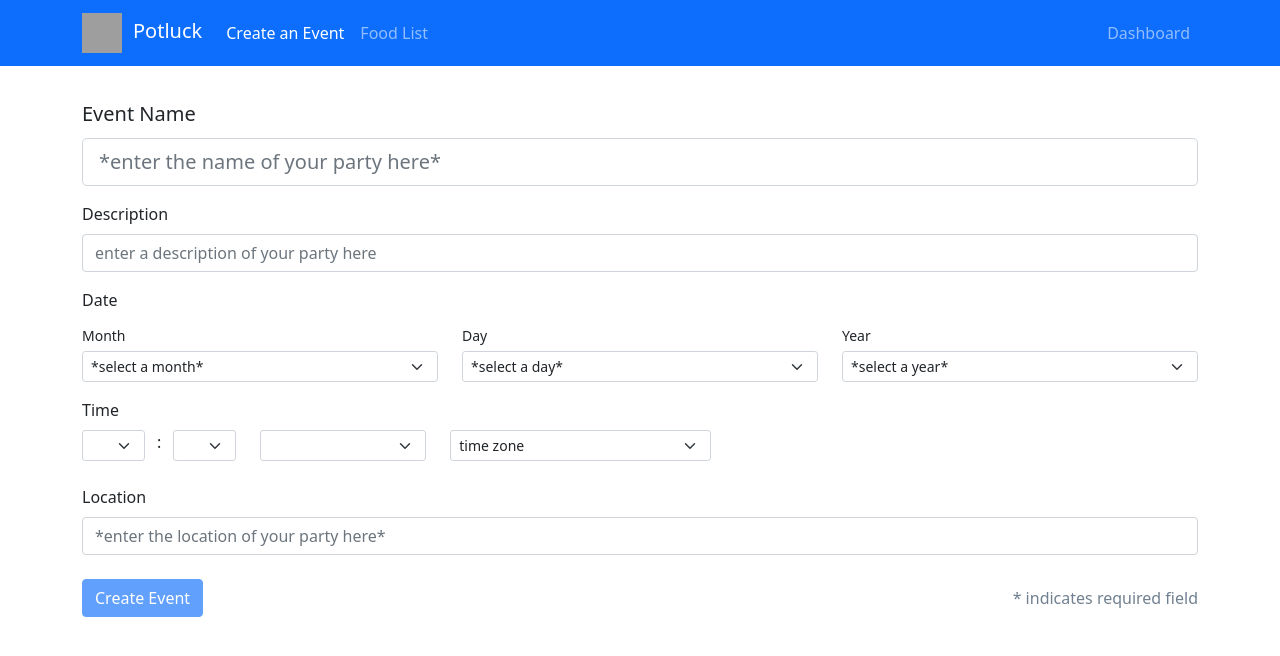
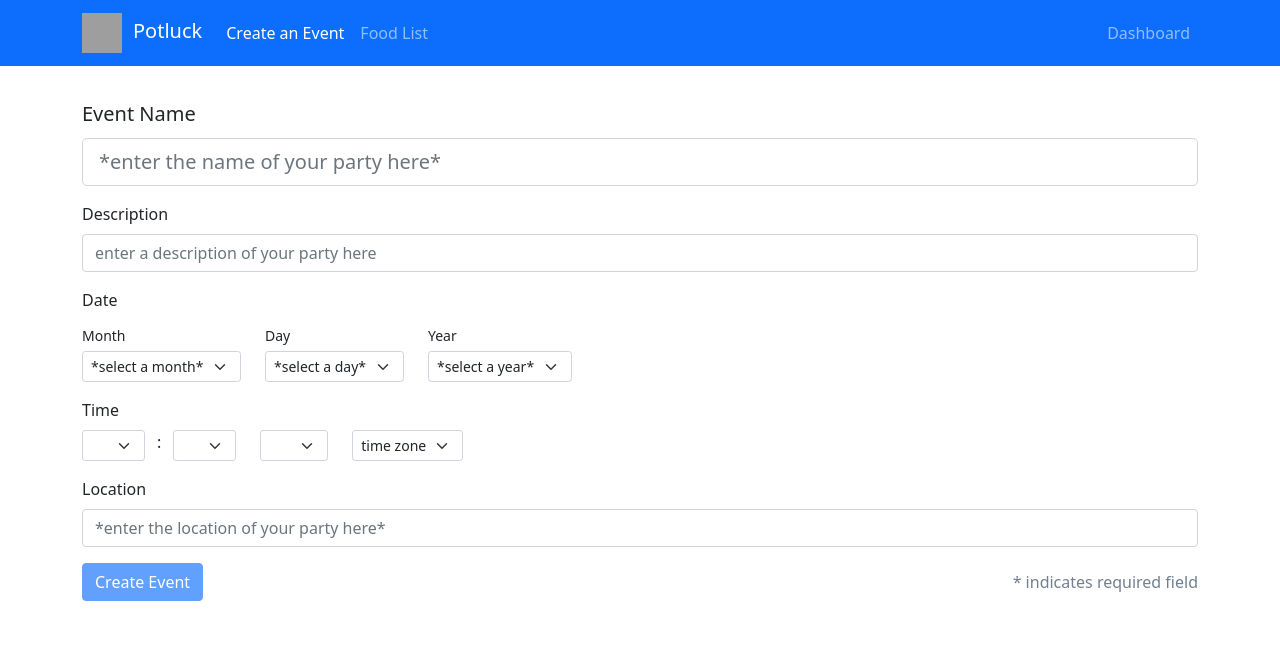
Before and after one commit to Build-Week-Potluck-Plan/Front-end, a React (Create React App) app: page /create-an-event in a window 1280 px wide. Shown: the top 656 px of the page. Built offline with nearby package versions, Linux system fonts and the light colour scheme; grey boxes are pictures that could not be loaded.

Commit message:
component completed, except axios.post requires token, and I don't know how to do that

```diff
--- a/src/components/CreateEvent.js
+++ b/src/components/CreateEvent.js
@@ -11,7 +11,10 @@ import React, { useState, useEffect } from 'react';
 
 //arrays for date and time
 const day = [];
-for(let i=1;i<32;i++){
+for(let i=0;i<10;i++){
+  day.push(`0${i}`)
+}
+for(let i=10;i<32;i++){
     day.push(`${i}`)
 }
 
@@ -27,7 +30,7 @@ for(let i=1;i<13;i++){
 
 const minutes = [];
 for(let i=0;i<10;i++){
-    minutes.push(`${i}`)
+    minutes.push(`0${i}`)
 }
 for(let i=10;i<60;i++){
     minutes.push(`${i}`)
@@ -37,7 +40,7 @@ for(let i=10;i<60;i++){
 const schema = yup.object().shape({
     title: yup.string().required('title is required').min('2', 'your title must be at least 2 characters'),
     description: yup.string(),
-    month: yup.string().required('month is required').oneOf(['1','2','3','4','5','6','7','8','9','10','11','12'], 'you must select a month'),
+    month: yup.string().required('month is required').oneOf(['01','02','03','04','05','06','07','08','09','10','11','12'], 'you must select a month'),
     day: yup.string().required('day is required').oneOf(day, 'you must select a day'),
     year: yup.string().required('year is required').oneOf(year, 'you must select a year'),
     hour: yup.string(),
@@ -77,7 +80,6 @@ export default function CreateAnEvent() {
             .catch(err => setErrors({...errors, [name]: err.errors[0]}))
     }
 
-
     //function that handles form update upon changes made
     const change = event => {
         const { value, name } = event.target;
@@ -98,20 +100,16 @@ export default function CreateAnEvent() {
         const newEvent = {
             title: form.title,
             description: form.description,
-            month: form.month,
-            day: form.day,
-            year: form.year,
+            date: form.month+'/'+form.day+'/'+form.year,
             time: form.hour+':'+form.minutes+form.ampm+form.zone,
             location: form.location,
         }
 
-        setShow(true);
-        console.log(newEvent);
-
-        axios.post(``, newEvent)
+        axios.post(`https://potluck-planner-07.herokuapp.com/api/events/`, newEvent)
                 .then(res => {
                 setEvents([res.data, ...events])
-                setForm(emptyForm)
+                setForm(emptyForm);
+                setShow(true);
                 })
                 .catch(err => {
                     console.error('uh-oh, there was an error sending your order',err)
@@ -122,6 +120,7 @@ export default function CreateAnEvent() {
     const clicky = () => {
         setShow(false)
     }
+
 
     ////////////////////////////////////RETURN STATEMENT///////////////////////////////////////////////
 
@@ -159,29 +158,29 @@ export default function CreateAnEvent() {
              <Form.Group className="mb-3">
                <Form.Label>Date</Form.Label>
                  <Row>
-                   <Col>
+                   <Col xs="auto">
                      <Form.Label column="sm" sm={2}>Month</Form.Label>
                        <Form.Select size="sm"
                                     name="month"
                                     value={form.month}
                                     onChange={change}>
                            <option>*select a month*</option>
-                           <option value="1">January</option>
-                           <option value="2">February</option>
-                           <option value="3">March</option>
-                           <option value="4">April</option>
-                           <option value="5">May</option>
-                           <option value="6">June</option>
-                           <option value="7">July</option>
-                           <option value="8">August</option>
-                           <option value="9">September</option>
+                           <option value="01">January</option>
+                           <option value="02">February</option>
+                           <option value="03">March</option>
+                           <option value="04">April</option>
+                           <option value="05">May</option>
+                           <option value="06">June</option>
+                           <option value="07">July</option>
+                           <option value="08">August</option>
+                           <option value="09">September</option>
                            <option value="10">October</option>
                            <option value="11">November</option>
                            <option value="12">December</option>
                        </Form.Select>
                        {errors.month}
                    </Col>
-                   <Col>
+                   <Col xs="auto">
                     <Form.Label column="sm" sm={2}>Day</Form.Label>
                       <Form.Select size="sm"
                                    name="day"
@@ -193,7 +192,7 @@ export default function CreateAnEvent() {
                       </Form.Select>
                       {errors.day}
                    </Col>
-                   <Col>
+                   <Col xs="auto">
                     <Form.Label column="sm" sm={2}>Year</Form.Label>
                       <Form.Select size="sm"
                                    name="year"
@@ -209,7 +208,7 @@ export default function CreateAnEvent() {
              </Form.Group>
 
            {/* time input */}
-           <Form.Group>
+           <Form.Group className="mb-3">
                <Form.Label>Time</Form.Label>
                  <Row>
                    <Col xs="auto">
@@ -234,7 +233,7 @@ export default function CreateAnEvent() {
                      </Form.Select>
                    </Col>
 
-                   <Col xs={2}>
+                   <Col xs="auto">
                      <Form.Select size="sm"
                                   name="ampm"
                                   value={form.ampm}
@@ -245,7 +244,7 @@ export default function CreateAnEvent() {
                      </Form.Select>
                    </Col>
 
-                   <Col xs={3}>
+                   <Col xs="auto">
                      <Form.Select size="sm"
                                   name="zone"
                                   value={form.zone}
@@ -259,10 +258,9 @@ export default function CreateAnEvent() {
                    </Col>
                  </Row>
            </Form.Group>
-           <br></br>
 
            {/* location input */}
-           <Form.Group>
+           <Form.Group className="mb-3">
              <Form.Label>Location</Form.Label>
                <Form.Control type="text"
                              placeholder="*enter the location of your party here*"
@@ -273,8 +271,8 @@ export default function CreateAnEvent() {
            {errors.location}
 
            {/* Submit Button */}
-           <br></br>
-           <Form.Group style={{display: 'flex', justifyContent: 'space-between', alignItems: 'baseline'}}>
+           <Form.Group style={{display: 'flex', justifyContent: 'space-between', alignItems: 'baseline'}}
+                       className="mb-3">
              <Button variant="primary"
                      type="submit"
                      disabled={disabled}>Create Event</Button>
```
